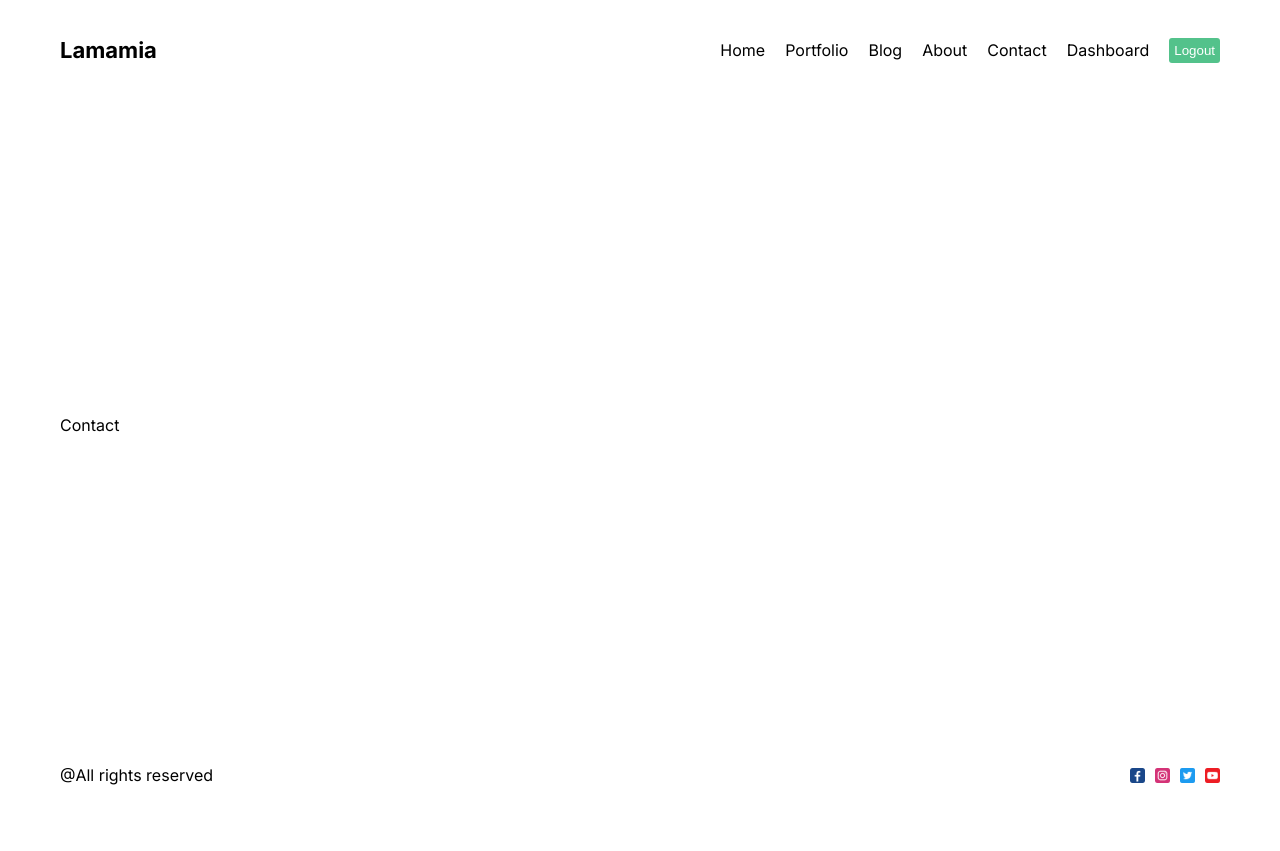
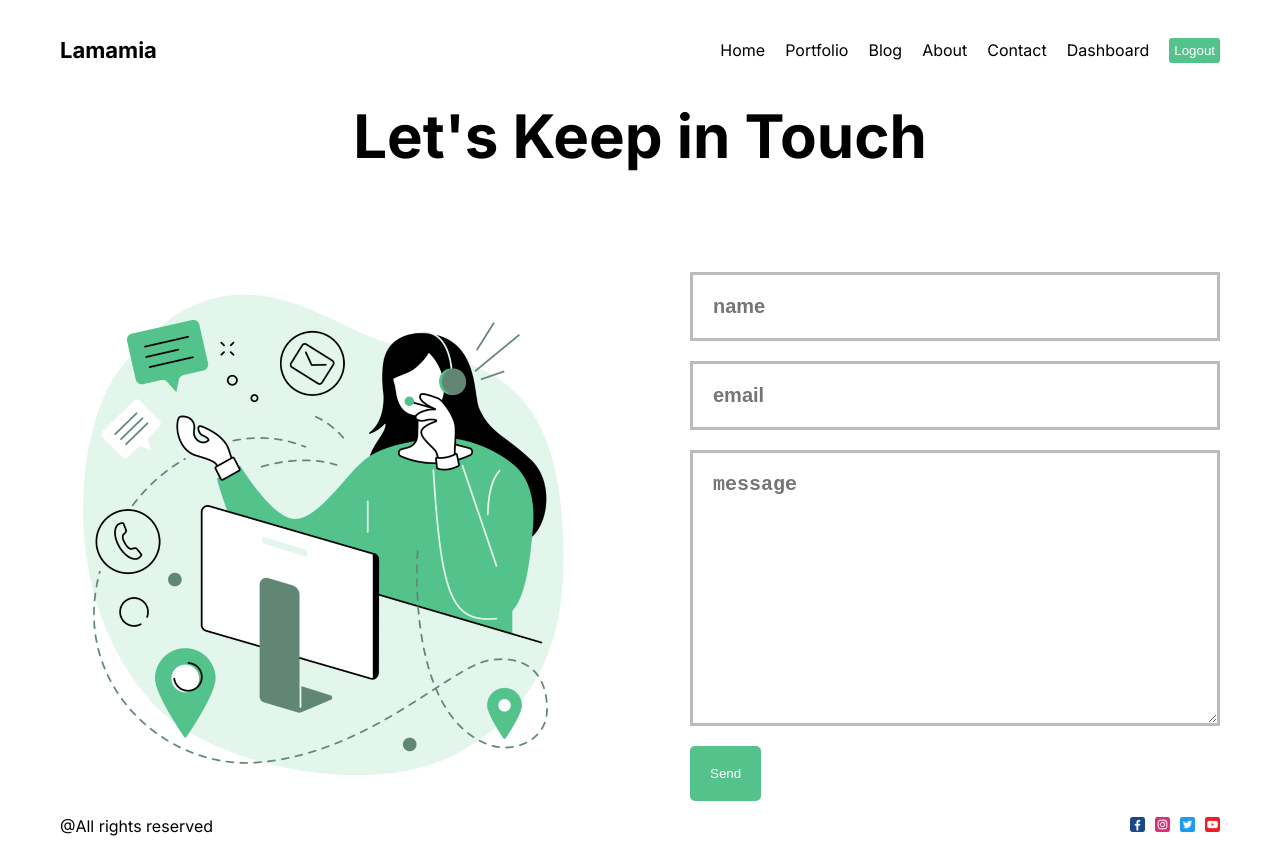
Before and after one commit to Racooly/codeapp, a Next.js app: page /contact in a window 1280 px wide. Before the commit the page ends 800 px from the top, so only its background shows below. Built offline with nearby package versions, Linux system fonts and the light colour scheme.

Commit message:
added aboutAndContact

```diff
--- a/src/app/about/page.module.css
+++ b/src/app/about/page.module.css
@@ -8,10 +8,35 @@
     filter: grayscale(100%);
 }
 .imgText{
-    position: absolute;
-    bottom: 20px;
-    left: 20px;
+  position: absolute;
+  bottom: 20px;
+  left: 20px;
+  background-color: #53c28b;
+  color: white;
+  padding: 5px;
+}
+.textContainer{
+    display: flex;
+    gap: 100px;
+    margin-top: 50px;
+}
+.item{
+    flex: 1;
+    display: flex;
+    flex-direction: column;
+    gap: 30px;
+}
+.desc{
+    font-weight: 300;
+    font-size: 18px;
+    text-align: justify;
+}
+.button{
+    padding: 20px;
+    cursor: pointer;
     background-color: #53c28b;
+    border: none;
+    border-radius: 5px;
     color: white;
-    padding: 5px;
+    width: max-content;
 }
--- a/src/app/contact/page.jsx
+++ b/src/app/contact/page.jsx
@@ -1,9 +1,35 @@
-import React from 'react'
+import React from "react";
+import styles from "./page.module.css";
+import Button from "@/components/button/Button";
+import Image from "next/image";
 
 function Contact() {
   return (
-    <div>Contact</div>
-  )
+    <div>
+      <h1 className={styles.title}>Let's Keep in Touch</h1>
+      <div className={styles.content}>
+        <div className={styles.imgContainer}>
+          <Image
+            src={"/contact.png"}
+            alt="contact image"
+            fill={true}
+            className={styles.image}
+          />
+        </div>
+        <form className={styles.form}>
+          <input type="text" placeholder="name" className={styles.input} />
+          <input type="text" placeholder="email" className={styles.input} />
+          <textarea
+            className={styles.textArea}
+            placeholder="message"
+            cols="30"
+            rows="10"
+          ></textarea>
+          <Button title={"Send"} url={"/"} />
+        </form>
+      </div>
+    </div>
+  );
 }
 
-export default Contact
+export default Contact;
--- /dev/null
+++ b/src/app/contact/page.module.css
@@ -0,0 +1,40 @@
+.content {
+    display: flex;
+    align-items: center;
+    gap: 100px;
+  }
+
+  .imgContainer {
+    flex: 1;
+    height: 500px;
+    position: relative;
+  }
+
+  .image {
+      object-fit: contain;
+  }
+
+  .title {
+    font-size: 60px;
+    margin-bottom: 100px;
+    text-align: center;
+  }
+
+  .form {
+    flex: 1;
+    display: flex;
+    flex-direction: column;
+    gap: 20px;
+  }
+
+  .input,
+  .textArea {
+    padding: 20px;
+    background-color: transparent;
+    border: none;
+    outline: none;
+    color: #bbb;
+    border: 3px solid #bbb;
+    font-size: 20px;
+    font-weight: bold;
+  }
--- a/src/app/page.jsx
+++ b/src/app/page.jsx
@@ -1,6 +1,7 @@
 import styles from './page.module.css'
 import Image from 'next/image'
 import hero from 'public/hero.png'
+import Button from '@/components/Button/Button'
 
 export default function Home() {
   return (
@@ -10,7 +11,7 @@ export default function Home() {
         <p className={styles.desc}>
           Turning you idea into Reality. We bring together the teams from the global tech industry.
         </p>
-        <button className={styles.button}>See our works</button>
+        <Button title={'See our works'}/>
       </div>
       <div className={styles.item}>
         <Image src={hero} alt='hero' className={styles.img} />
--- /dev/null
+++ b/src/components/Button/Button.jsx
@@ -0,0 +1,13 @@
+import React from 'react'
+import styles from './button.module.css'
+import Link from 'next/link'
+
+function Button(props) {
+  return (
+    <Link href={'/'}>
+        <button className={styles.button}>{props.title}</button>
+    </Link>
+  )
+}
+
+export default Button
--- /dev/null
+++ b/src/components/Button/button.module.css
@@ -0,0 +1,9 @@
+.button{
+    padding: 20px;
+    cursor: pointer;
+    background-color: #53c28b;
+    border: none;
+    border-radius: 5px;
+    color: white;
+    width: max-content;
+}
--- a/src/components/Footer/footer.jsx
+++ b/src/components/Footer/footer.jsx
@@ -1,16 +1,17 @@
 import React from 'react'
 import styles from './footer.module.css'
 import Image from 'next/image'
+import Link from 'next/link'
 
 function Footer() {
   return (
     <div className={styles.container}>
         <div>@All rights reserved</div>
         <div className={styles.socialNetworks}>
-          <Image src='/1.png' width ={15} height ={15} className={styles.icon} alt='fb'/>
-          <Image src='/2.png' width ={15} height ={15} className={styles.icon} alt='insta'/>
-          <Image src='/3.png' width ={15} height ={15} className={styles.icon} alt='X'/>
-          <Image src='/4.png' width ={15} height ={15} className={styles.icon} alt='Youtube'/>
+          <Link href={'https://www.facebook.com/'} target={'_blank'}><Image src='/1.png' width ={15} height ={15} className={styles.icon} alt='fb'/></Link>
+          <Link href={'https://www.instagram.com/'} target={'_blank'}><Image src='/2.png' width ={15} height ={15} className={styles.icon} alt='insta'/></Link>
+          <Link href={'https://www.X.com/'} target={'_blank'}><Image src='/3.png' width ={15} height ={15} className={styles.icon} alt='X'/></Link>
+          <Link href={'https://www.youtube.com/'} target={'_blank'}><Image src='/4.png' width ={15} height ={15} className={styles.icon} alt='Youtube'/></Link>
         </div>
     </div>
 
```
Also changed, not shown: src/app/about/page.jsx (+41 -2 lines), public/contact.png (added).
